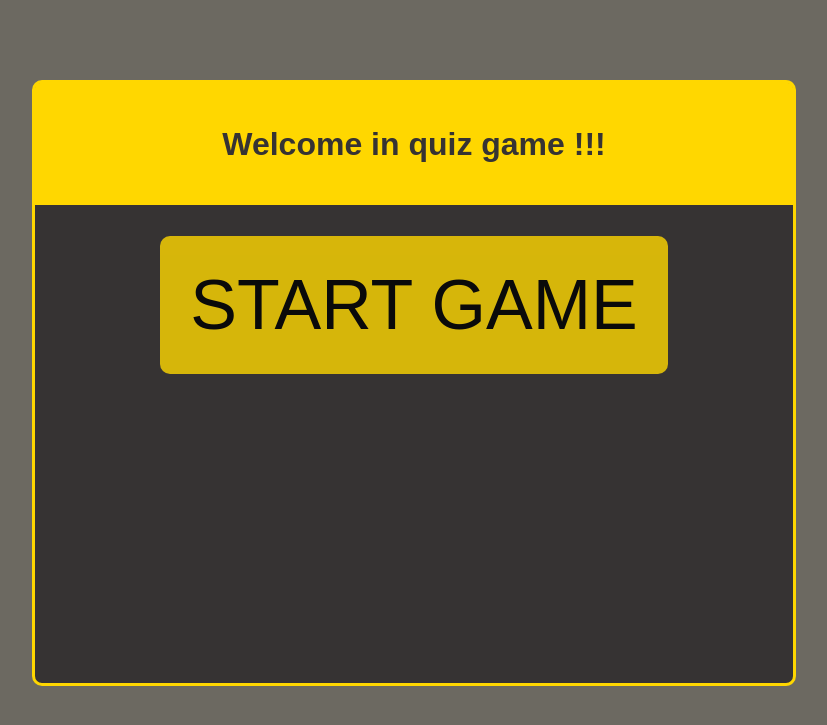
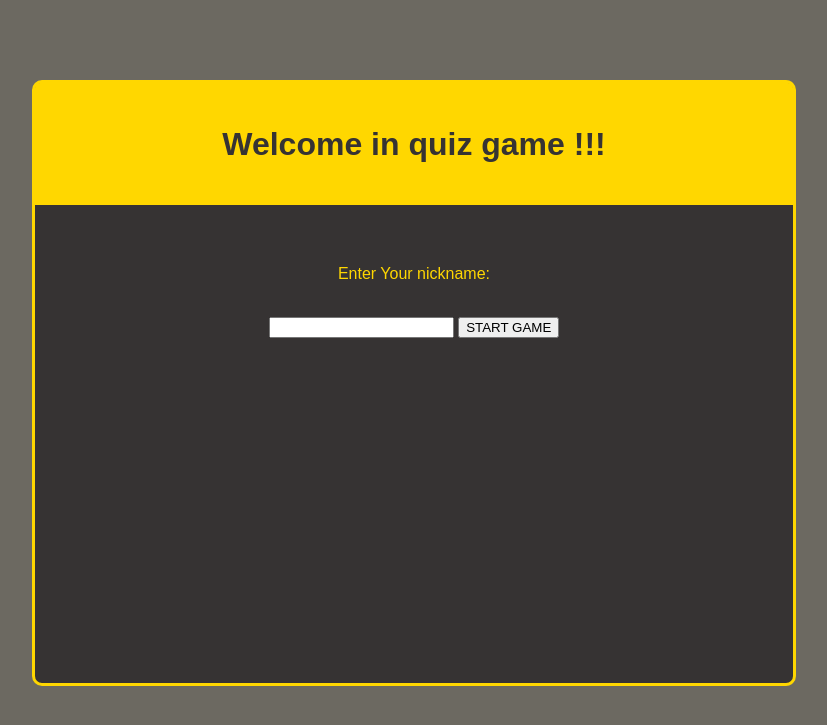
Before and after one commit to wuerte/quiz-django-app, a Django app: page /quiz/ in a window 1280 px wide. Shown: the top 725 px of the page, without its empty margins (226-1053 px from the left). Run offline with Django 4.2, Linux system fonts and the light colour scheme.

Commit message:
nickname of player added in main menu and summary screen

```diff
--- a/quiz_django/quiz_django_app/templates/index.html
+++ b/quiz_django/quiz_django_app/templates/index.html
@@ -13,7 +13,18 @@
 
 
 {% block content %}
-    <a href="{% url 'first_question' %}" id="start-game-button" class="start-game-button-a">
+    <form method="post" action="/quiz/first_question">
+
+    {% csrf_token %}
+    <p>Enter Your nickname:</p>
+    <br>
+    <input name="nickname" required>
+
+    <input type="submit" value="START GAME">
+
+    </form>
+
+    {% comment %} <a href="{% url 'first_question' %}" id="start-game-button" class="start-game-button-a">
         START GAME
-    </a>
+    </a> {% endcomment %}
 {% endblock %}
--- a/quiz_django/quiz_django_app/templates/summary.html
+++ b/quiz_django/quiz_django_app/templates/summary.html
@@ -19,6 +19,7 @@
 
 {% block content %}
 
+    <p>Congratulation {{ game.nickname }} !</p>
     <p>After {{ game.question_quantity }} questions,</p>
     <p>You get {{ game.total_score }} points </p>
     <p>You get {{ percentage }} % </p>
--- a/quiz_django/quiz_django_app/views.py
+++ b/quiz_django/quiz_django_app/views.py
@@ -6,15 +6,17 @@ import random
 
 
 def index(request):
-    template = loader.get_template('index.html')
-    return HttpResponse(template.render())
+
+    return render(request, 'index.html')
 
 
 def first_question(request):
 
+    nickanme = request.POST['nickname']
     question_1 = Question.generate_random_question()
 
-    new_game = Game(question_quantity = 5, actual_question = question_1.id)
+    new_game = Game(question_quantity = 5, actual_question = question_1.id, nickname=nickanme)
+
 
     new_game.save()
     new_game.questions_used.add(question_1)
```
Also changed, not shown: quiz_django/db.sqlite3, 1 other file.
